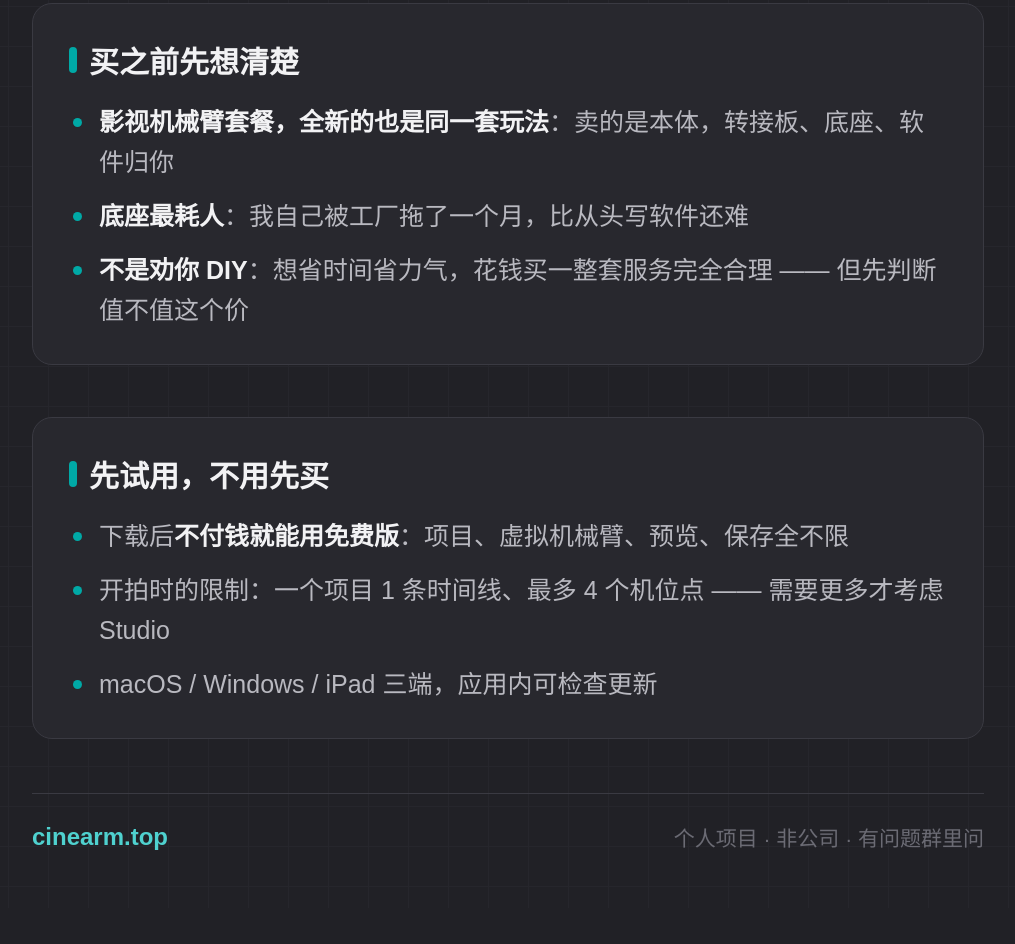
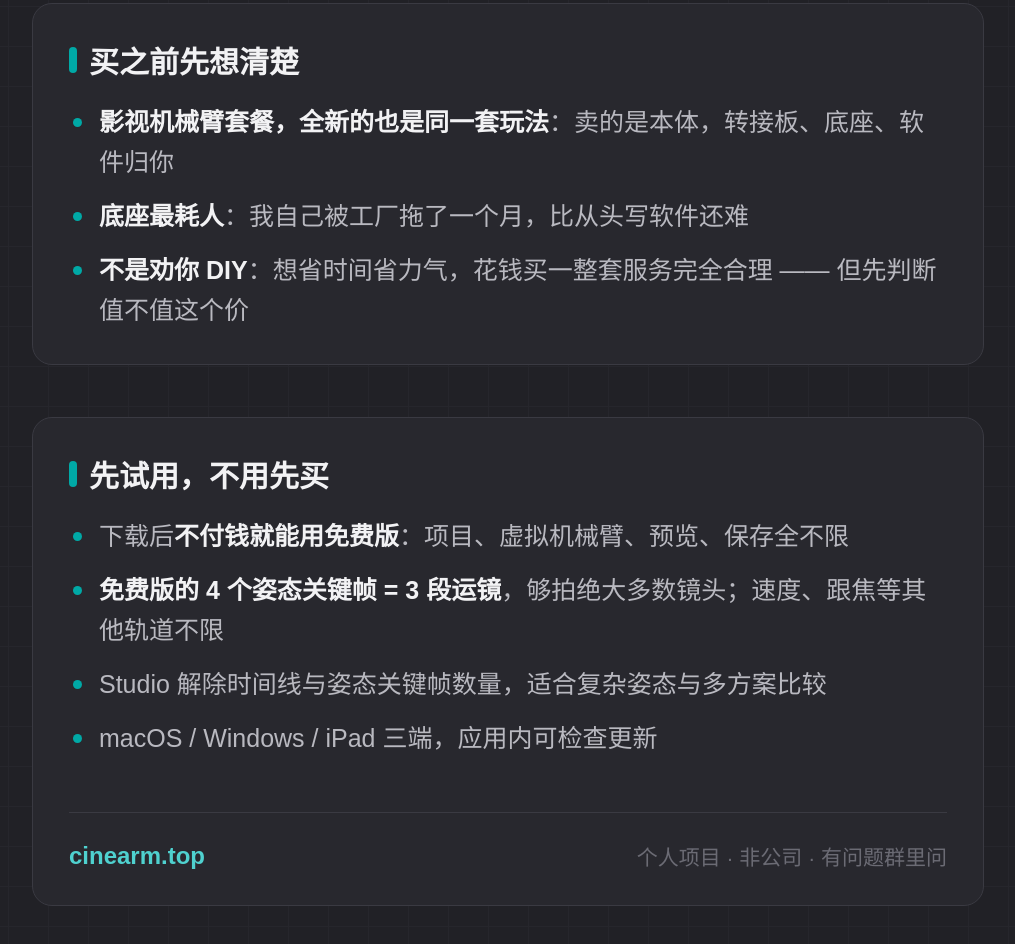
Before and after one commit to Kikuku10/CineArm-Website, a plain HTML site: page share-poster.html in a window 1280 px wide. Shown: the part 2154-3098 px from the top of the page, without its empty margins (32-1047 px from the left). Before the commit the page ends 3062 px from the top, so only its background shows below. Drawn offline with Linux system fonts and the light colour scheme.

Commit message:
Regenerate one-pager poster with corrected pose-keyframe wording

```diff
--- a/share-poster.html
+++ b/share-poster.html
@@ -108,9 +108,10 @@
     <h2><i></i>先试用，不用先买</h2>
     <ul>
       <li>下载后<b>不付钱就能用免费版</b>：项目、虚拟机械臂、预览、保存全不限</li>
-      <li>开拍时的限制：一个项目 1 条时间线、最多 4 个机位点 —— 需要更多才考虑 Studio</li>
+      <li><b>免费版的 4 个姿态关键帧 = 3 段运镜</b>，够拍绝大多数镜头；速度、跟焦等其他轨道不限</li>
+      <li>Studio 解除时间线与姿态关键帧数量，适合复杂姿态与多方案比较</li>
       <li>macOS / Windows / iPad 三端，应用内可检查更新</li>
-    </ul>
+    </ul
   </div>
 
   <footer>
```
Also changed, not shown: assets/img/one-pager.png, 2 other files.
